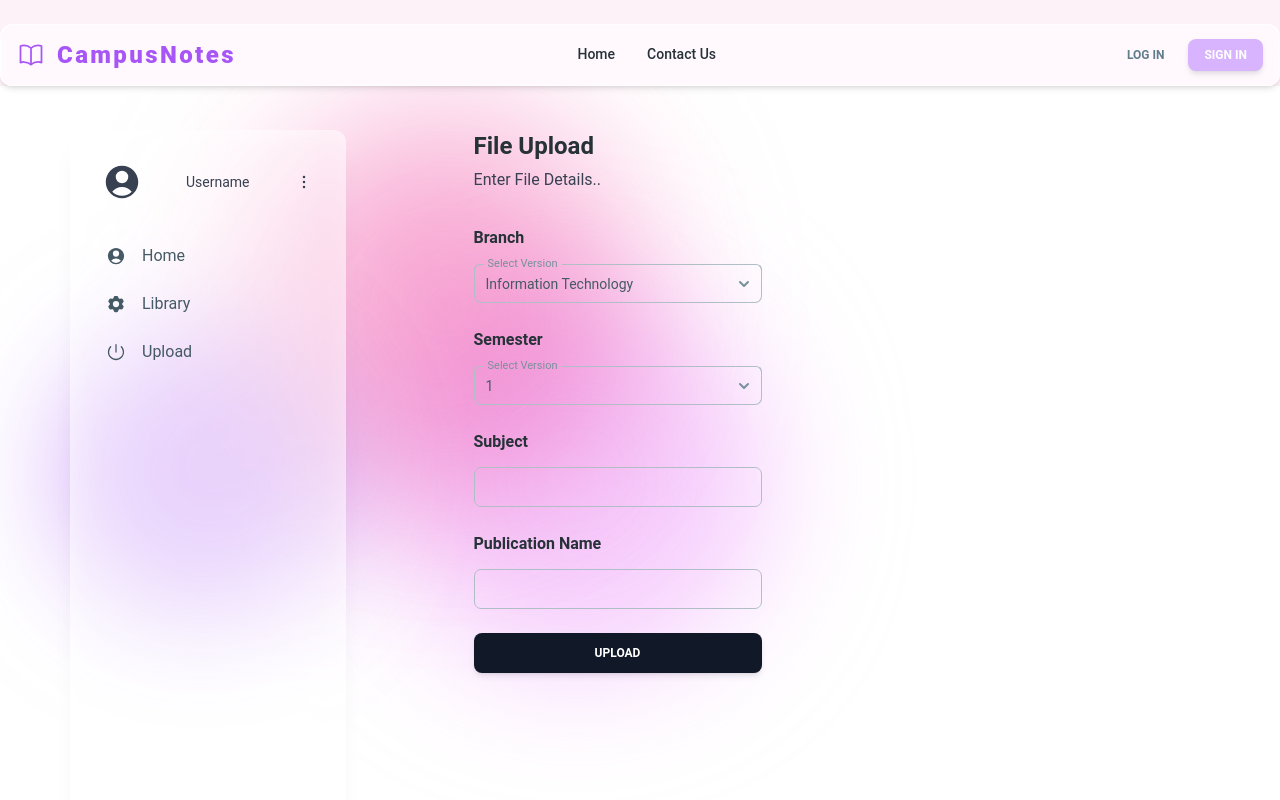
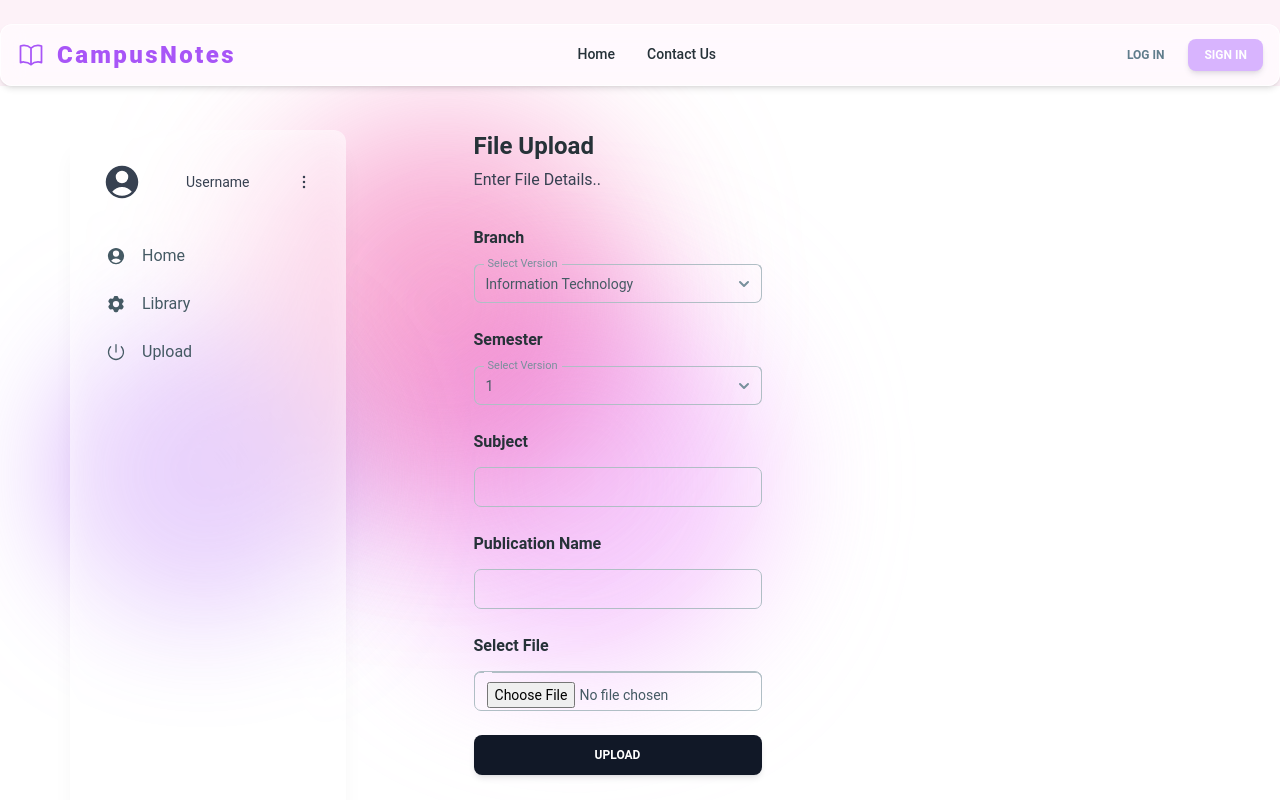
Before and after one commit to CampusNotes/Frontend, a React (Vite) app: page /dashboard in a window 1280 px wide. Shown: the top 800 px of the page. Built offline with nearby package versions, Linux system fonts and the light colour scheme.

Commit message:
some changes

```diff
--- a/src/components/FileUploadForm.jsx
+++ b/src/components/FileUploadForm.jsx
@@ -87,6 +87,18 @@ export default function FileUploadForm() {
                     />
                     </div>
 
+                    <Typography variant="h6" color="blue-gray" className="-mb-3">
+                        Select File
+                    </Typography>
+                    <div className="w-72">
+                    <Input
+                        type="file"
+                        size="md"
+                        placeholder="Enter Publication Name"
+                        className=" !border-t-blue-gray-200 focus:!border-t-gray-900"
+                    />
+                    </div>
+
 
                 </div>
                 <div className="w-72">
```
